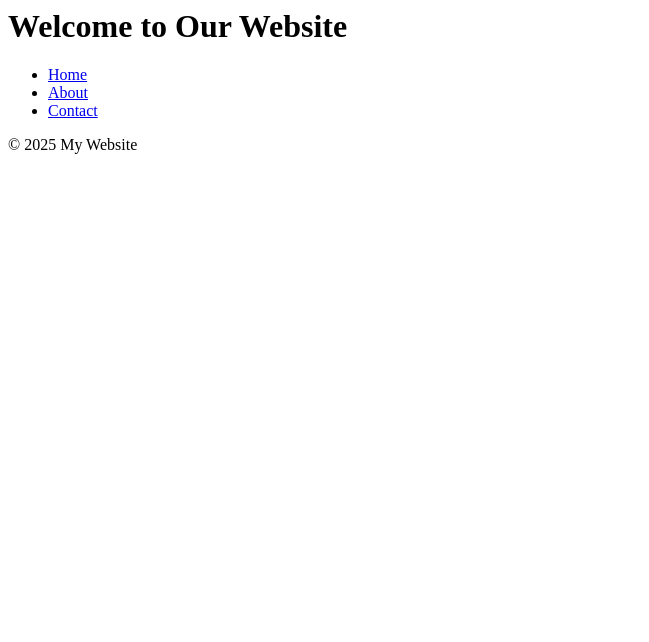
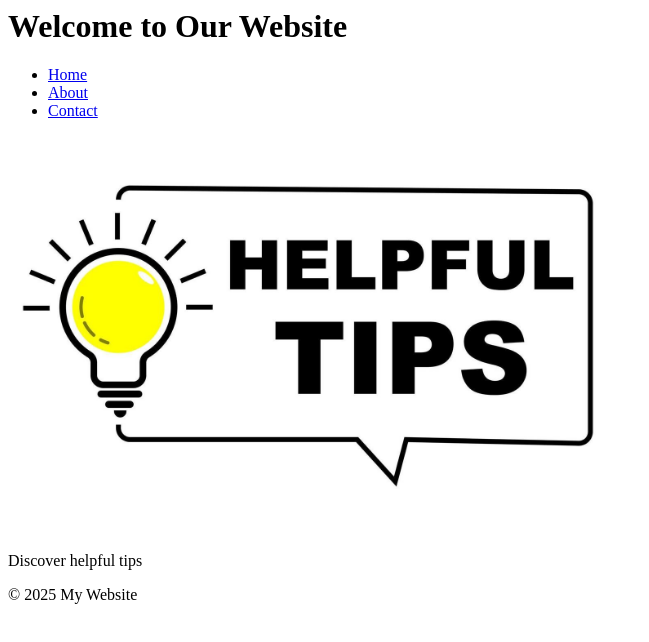
Before and after one commit to hasnasalah/website-project, a plain HTML site: page index.html in a window 1280 px wide. Shown: the whole page, without its empty margins (0-649 px from the left). Drawn offline with Linux system fonts and the light colour scheme.

Commit message:
Added hero section

```diff
--- a/index.html
+++ b/index.html
@@ -11,6 +11,10 @@
     <li><a href="#">Contact</a></li>
   </ul>
 </nav>
+<section class="hero">
+  <img src="tips.jpg" alt="Hero image" width="600">
+    <p> Discover helpful tips</p>
+  </section>
   <footer>
   <p>&copy; 2025 My Website</p>
 </footer>
```
Also changed, not shown: tips.jpg (added).
